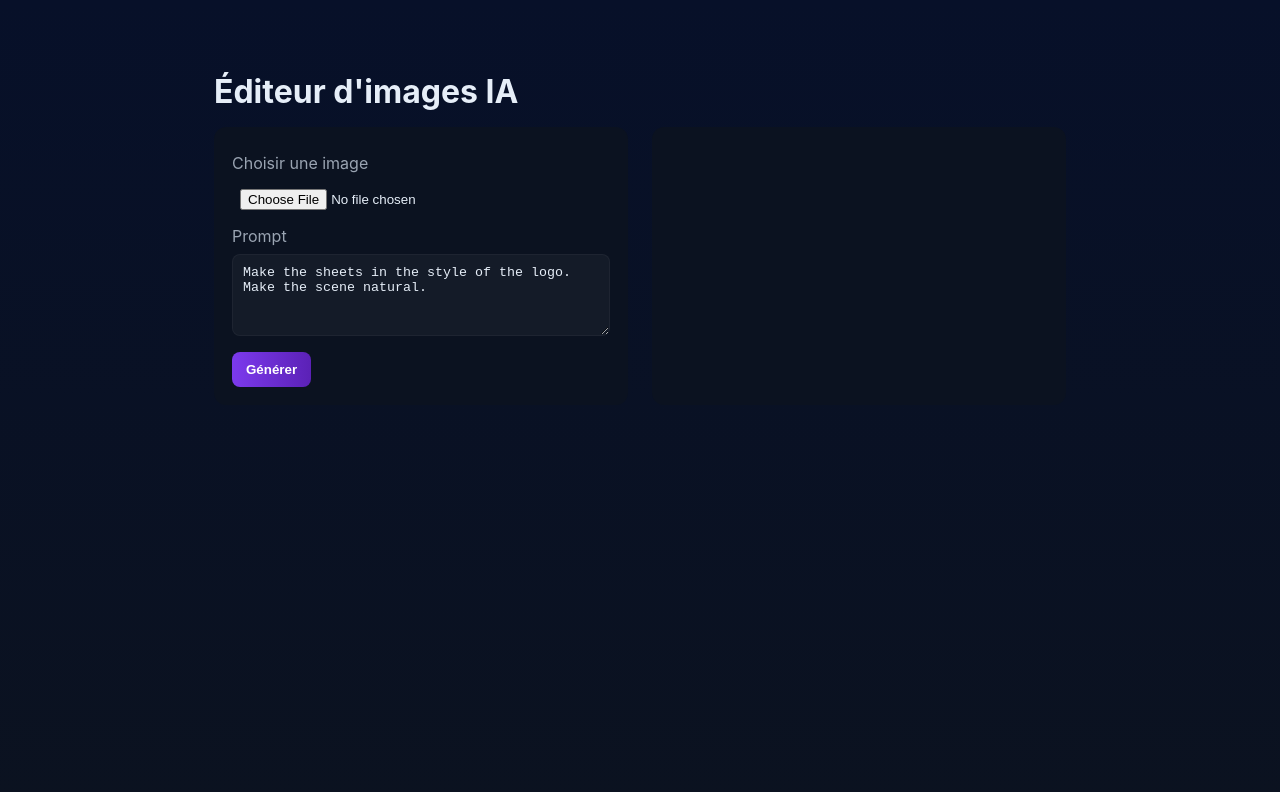
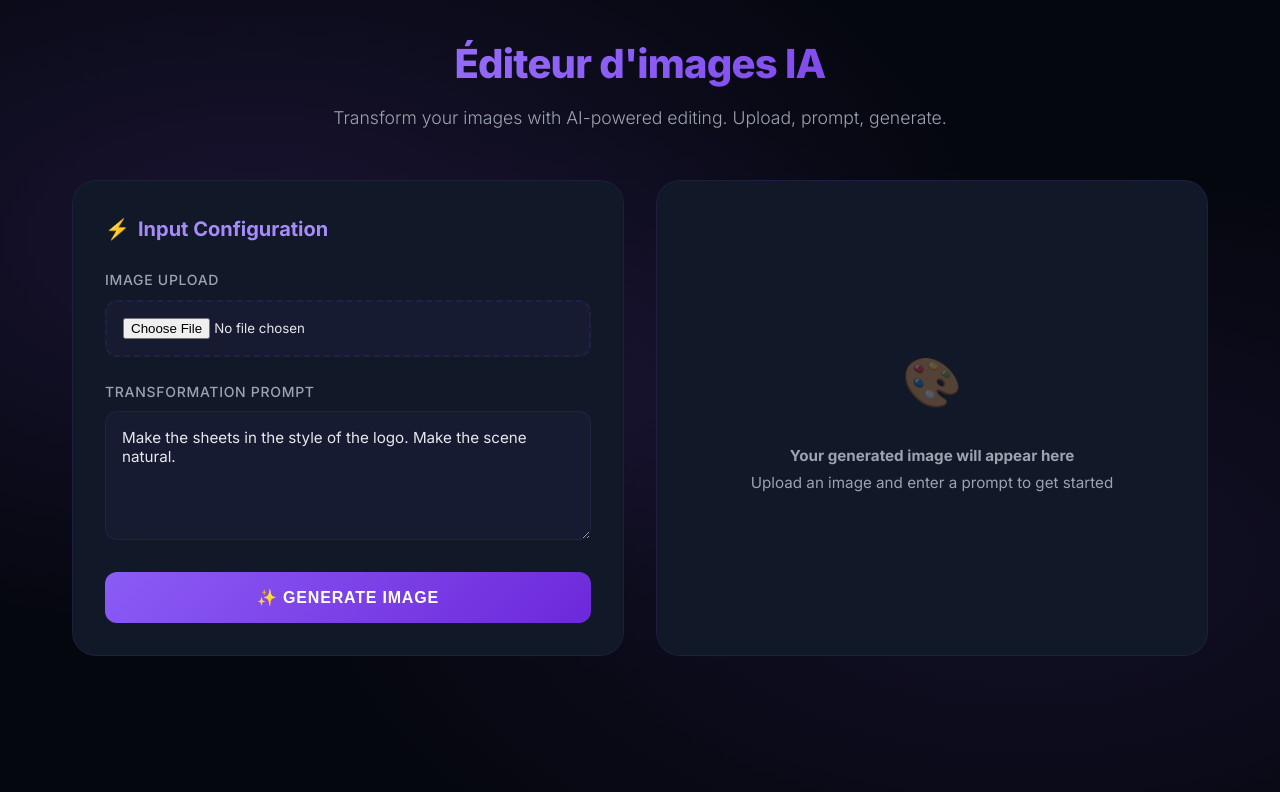
Before and after one commit to arthurchambat/AIPROD_W4, a Next.js app: page / in a window 1280 px wide. Shown: the top 792 px of the page. Built offline with nearby package versions, Linux system fonts and the light colour scheme.

Commit message:
change design

```diff
--- a/app/globals.css
+++ b/app/globals.css
@@ -1,30 +1,287 @@
+@import url('https://fonts.googleapis.com/css2?family=Inter:wght@300;400;500;600;700;800&display=swap');
+
 :root{
-  --bg: #0f1724;
-  --card: #0b1220;
-  --muted: #9aa4b2;
-  --accent: #7c3aed;
-  --glass: rgba(255,255,255,0.04);
+  --bg-dark: #0a0e1a;
+  --bg-darker: #05070f;
+  --card: #111827;
+  --card-hover: #1a2332;
+  --border: rgba(139, 92, 246, 0.1);
+  --text: #e5e7eb;
+  --text-muted: #9ca3af;
+  --accent: #8b5cf6;
+  --accent-dark: #6d28d9;
+  --accent-light: #a78bfa;
+  --success: #10b981;
+  --error: #ef4444;
+  --glass: rgba(139, 92, 246, 0.05);
 }
-*{box-sizing:border-box}
-html,body,#root{height:100%}
-body{
-  font-family: Inter, ui-sans-serif, system-ui, -apple-system, 'Segoe UI', Roboto, 'Helvetica Neue', Arial;
-  background: linear-gradient(180deg,#071029 0%, #0b1220 100%);
-  color: #e6eef8;
-  margin:0;
+
+* {
+  box-sizing: border-box;
+  margin: 0;
+  padding: 0;
 }
-.container{
-  max-width:900px;
-  margin:48px auto;
-  padding:24px;
+
+html, body {
+  height: 100%;
+  scroll-behavior: smooth;
 }
-.logo{font-weight:700;margin:0 0 16px}
-.panel{display:grid;grid-template-columns:1fr 1fr;gap:24px}
-.form{background:var(--card);padding:18px;border-radius:12px}
-.label{display:block;margin:8px 0;color:var(--muted)}
-input[type=file]{width:100%;padding:8px}
-textarea{width:100%;padding:10px;border-radius:8px;border:1px solid rgba(255,255,255,0.04);background:var(--glass);color:inherit}
-.primary{margin-top:12px;padding:10px 14px;border-radius:8px;border:0;background:linear-gradient(90deg,var(--accent),#5b21b6);color:white;font-weight:600}
-.output{background:var(--card);padding:18px;border-radius:12px;min-height:200px}
-.result{max-width:100%;border-radius:8px;margin-top:12px}
-.error{color:#ff6b6b}
+
+body {
+  font-family: 'Inter', -apple-system, BlinkMacSystemFont, 'Segoe UI', Roboto, sans-serif;
+  background: var(--bg-darker);
+  background-image:
+    radial-gradient(at 20% 30%, rgba(139, 92, 246, 0.15) 0px, transparent 50%),
+    radial-gradient(at 80% 70%, rgba(139, 92, 246, 0.1) 0px, transparent 50%),
+    radial-gradient(at 50% 50%, rgba(139, 92, 246, 0.05) 0px, transparent 50%);
+  color: var(--text);
+  line-height: 1.6;
+  overflow-x: hidden;
+}
+
+.container {
+  max-width: 1200px;
+  margin: 0 auto;
+  padding: 2rem;
+}
+
+.logo {
+  font-size: 2.5rem;
+  font-weight: 800;
+  background: linear-gradient(135deg, var(--accent-light) 0%, var(--accent) 50%, var(--accent-dark) 100%);
+  -webkit-background-clip: text;
+  -webkit-text-fill-color: transparent;
+  background-clip: text;
+  margin-bottom: 0.5rem;
+  letter-spacing: -0.02em;
+  text-align: center;
+}
+
+.subtitle {
+  text-align: center;
+  color: var(--text-muted);
+  font-size: 1.1rem;
+  margin-bottom: 3rem;
+  font-weight: 300;
+}
+
+.panel {
+  display: grid;
+  grid-template-columns: 1fr 1fr;
+  gap: 2rem;
+  margin-top: 2rem;
+}
+
+@media (max-width: 768px) {
+  .panel {
+    grid-template-columns: 1fr;
+  }
+}
+
+.form {
+  background: var(--card);
+  padding: 2rem;
+  border-radius: 1.5rem;
+  border: 1px solid var(--border);
+  transition: all 0.3s ease;
+  backdrop-filter: blur(10px);
+}
+
+.form:hover {
+  border-color: rgba(139, 92, 246, 0.3);
+  box-shadow: 0 0 40px rgba(139, 92, 246, 0.15);
+  transform: translateY(-2px);
+}
+
+.form-title {
+  font-size: 1.25rem;
+  font-weight: 700;
+  margin-bottom: 1.5rem;
+  color: var(--accent-light);
+  display: flex;
+  align-items: center;
+  gap: 0.5rem;
+}
+
+.label {
+  display: block;
+  margin: 1.5rem 0 0.5rem;
+  color: var(--text-muted);
+  font-size: 0.875rem;
+  font-weight: 500;
+  text-transform: uppercase;
+  letter-spacing: 0.05em;
+}
+
+input[type=file] {
+  width: 100%;
+  padding: 1rem;
+  border-radius: 0.75rem;
+  border: 2px dashed var(--border);
+  background: var(--glass);
+  color: var(--text);
+  cursor: pointer;
+  transition: all 0.3s ease;
+  font-family: inherit;
+}
+
+input[type=file]:hover {
+  border-color: var(--accent);
+  background: rgba(139, 92, 246, 0.1);
+}
+
+textarea {
+  width: 100%;
+  padding: 1rem;
+  border-radius: 0.75rem;
+  border: 1px solid var(--border);
+  background: var(--glass);
+  color: var(--text);
+  font-family: inherit;
+  font-size: 0.95rem;
+  resize: vertical;
+  min-height: 120px;
+  transition: all 0.3s ease;
+}
+
+textarea:focus {
+  outline: none;
+  border-color: var(--accent);
+  box-shadow: 0 0 0 3px rgba(139, 92, 246, 0.1);
+}
+
+.primary {
+  margin-top: 1.5rem;
+  padding: 1rem 2rem;
+  border-radius: 0.75rem;
+  border: none;
+  background: linear-gradient(135deg, var(--accent) 0%, var(--accent-dark) 100%);
+  color: white;
+  font-weight: 600;
+  font-size: 1rem;
+  cursor: pointer;
+  transition: all 0.3s ease;
+  width: 100%;
+  text-transform: uppercase;
+  letter-spacing: 0.05em;
+  position: relative;
+  overflow: hidden;
+}
+
+.primary::before {
+  content: '';
+  position: absolute;
+  top: 0;
+  left: -100%;
+  width: 100%;
+  height: 100%;
+  background: linear-gradient(90deg, transparent, rgba(255,255,255,0.2), transparent);
+  transition: left 0.5s;
+}
+
+.primary:hover::before {
+  left: 100%;
+}
+
+.primary:hover {
+  transform: translateY(-2px);
+  box-shadow: 0 10px 30px rgba(139, 92, 246, 0.4);
+}
+
+.primary:active {
+  transform: translateY(0);
+}
+
+.primary:disabled {
+  opacity: 0.6;
+  cursor: not-allowed;
+  transform: none;
+}
+
+.output {
+  background: var(--card);
+  padding: 2rem;
+  border-radius: 1.5rem;
+  border: 1px solid var(--border);
+  min-height: 400px;
+  display: flex;
+  flex-direction: column;
+  align-items: center;
+  justify-content: center;
+  transition: all 0.3s ease;
+  backdrop-filter: blur(10px);
+}
+
+.output-title {
+  font-size: 1.25rem;
+  font-weight: 700;
+  margin-bottom: 1.5rem;
+  color: var(--accent-light);
+  text-align: center;
+}
+
+.loading {
+  text-align: center;
+  color: var(--text-muted);
+}
+
+.loading-spinner {
+  width: 48px;
+  height: 48px;
+  border: 4px solid var(--border);
+  border-top-color: var(--accent);
+  border-radius: 50%;
+  animation: spin 1s linear infinite;
+  margin: 0 auto 1rem;
+}
+
+@keyframes spin {
+  to { transform: rotate(360deg); }
+}
+
+.result {
+  max-width: 100%;
+  border-radius: 1rem;
+  margin-top: 1rem;
+  box-shadow: 0 20px 60px rgba(0, 0, 0, 0.5);
+  transition: transform 0.3s ease;
+}
+
+.result:hover {
+  transform: scale(1.02);
+}
+
+.error {
+  color: var(--error);
+  background: rgba(239, 68, 68, 0.1);
+  padding: 1rem;
+  border-radius: 0.75rem;
+  border: 1px solid rgba(239, 68, 68, 0.3);
+  text-align: center;
+}
+
+.success-badge {
+  display: inline-flex;
+  align-items: center;
+  gap: 0.5rem;
+  background: rgba(16, 185, 129, 0.1);
+  color: var(--success);
+  padding: 0.5rem 1rem;
+  border-radius: 2rem;
+  font-size: 0.875rem;
+  font-weight: 600;
+  margin-bottom: 1rem;
+}
+
+.placeholder {
+  color: var(--text-muted);
+  font-size: 0.95rem;
+  text-align: center;
+  line-height: 1.8;
+}
+
+.placeholder-icon {
+  font-size: 3rem;
+  opacity: 0.3;
+  margin-bottom: 1rem;
+}
--- a/app/page.tsx
+++ b/app/page.tsx
@@ -35,33 +35,79 @@ export default function Page() {
   }
 
   return (
+    <>
+      <p className="subtitle">
+        Transform your images with AI-powered editing. Upload, prompt, generate.
+      </p>
+
       <div className="panel">
         <form onSubmit={handleSubmit} className="form">
-        <label className="label">Choisir une image</label>
+          <div className="form-title">
+            <span>⚡</span> Input Configuration
+          </div>
+
+          <label className="label">Image Upload</label>
           <input
             type="file"
             accept="image/*"
             onChange={(e: React.ChangeEvent<HTMLInputElement>) => setFile(e.target.files ? e.target.files[0] : null)}
           />
+          {file && (
+            <p style={{ fontSize: '0.875rem', color: 'var(--accent-light)', marginTop: '0.5rem' }}>
+              ✓ {file.name}
+            </p>
+          )}
 
-        <label className="label">Prompt</label>
-        <textarea value={prompt} onChange={(e: React.ChangeEvent<HTMLTextAreaElement>) => setPrompt(e.target.value)} rows={4} />
+          <label className="label">Transformation Prompt</label>
+          <textarea
+            value={prompt}
+            onChange={(e: React.ChangeEvent<HTMLTextAreaElement>) => setPrompt(e.target.value)}
+            rows={5}
+            placeholder="Describe how you want to transform your image..."
+          />
 
           <button className="primary" type="submit" disabled={loading}>
-          Générer
+            {loading ? '⏳ Generating...' : '✨ Generate Image'}
           </button>
         </form>
 
         <div className="output">
-        {loading && <p>Génération en cours... Cela peut prendre quelques secondes.</p>}
-        {error && <p className="error">{error}</p>}
+          {!loading && !resultUrl && !error && (
+            <div className="placeholder">
+              <div className="placeholder-icon">🎨</div>
+              <p><strong>Your generated image will appear here</strong></p>
+              <p>Upload an image and enter a prompt to get started</p>
+            </div>
+          )}
+
+          {loading && (
+            <div className="loading">
+              <div className="loading-spinner"></div>
+              <p><strong>AI is generating your image...</strong></p>
+              <p style={{ fontSize: '0.875rem', marginTop: '0.5rem' }}>
+                This may take 30-60 seconds
+              </p>
+            </div>
+          )}
+
+          {error && (
+            <div className="error">
+              <strong>❌ Error</strong>
+              <p style={{ marginTop: '0.5rem' }}>{error}</p>
+            </div>
+          )}
+
           {resultUrl && (
-          <div>
-            <h3>Image générée</h3>
+            <div style={{ width: '100%', textAlign: 'center' }}>
+              <div className="success-badge">
+                ✓ Generation Complete
+              </div>
+              <div className="output-title">Generated Result</div>
               <img src={resultUrl} alt="Generated" className="result" />
             </div>
           )}
         </div>
       </div>
+    </>
   )
 }
```
Lines whose indentation alone changed are shown as unchanged.
